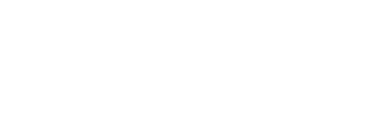
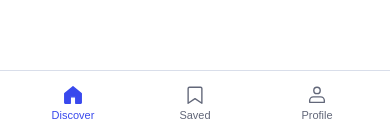
Before and after one commit to Pempixel-Web/skillbridge, a React (Vite) app: page / in a window 390 px wide. Shown: the part 710-841 px from the top of the page. Built offline with nearby package versions, Linux system fonts and the light colour scheme.

Commit message:
installed react router and add bottom navbar

```diff
--- a/package.json
+++ b/package.json
@@ -11,7 +11,8 @@
   },
   "dependencies": {
     "react": "^19.2.8",
-    "react-dom": "^19.2.8"
+    "react-dom": "^19.2.8",
+    "react-router-dom": "^7.18.4"
   },
   "devDependencies": {
     "@eslint/js": "^10.0.1",
--- a/src/App.jsx
+++ b/src/App.jsx
@@ -1,12 +1,14 @@
 import Navbar from "./components/Navbar";
 import Footer from "./components/Footer";
 import Directory from "./pages/Directory";
+import BottomNav from "./components/BottomNav";
 
 function App() {
   return (
     <>
       <Navbar />
       <Directory />
+      <BottomNav />
       <Footer />
     </>
   );
--- /dev/null
+++ b/src/components/BottomNav.css
@@ -0,0 +1,57 @@
+.bottom-nav {
+  display: none;
+}
+
+@media (max-width: 640px) {
+  .bottom-nav {
+    position: fixed;
+    right: 0;
+    bottom: 0;
+    left: 0;
+    z-index: 1000;
+
+    display: flex;
+    align-items: center;
+    justify-content: space-around;
+
+    height: 64px;
+    padding: 5px 12px;
+    padding-bottom: max(5px, env(safe-area-inset-bottom));
+
+    background: #ffffff;
+    border-top: 1px solid #d9deea;
+  }
+
+  .bottom-nav-item {
+    display: flex;
+    flex: 1;
+    flex-direction: column;
+    align-items: center;
+    justify-content: center;
+    gap: 3px;
+
+    color: #626779;
+    text-decoration: none;
+    font-size: 11px;
+    font-weight: 500;
+  }
+
+  .bottom-nav-item svg {
+    width: 22px;
+    height: 22px;
+    fill: none;
+    stroke: currentColor;
+    stroke-width: 1.5;
+    stroke-linecap: round;
+    stroke-linejoin: round;
+  }
+
+  .bottom-nav-item.active {
+    color: #3949ed;
+  }
+
+  .bottom-nav-item.active svg {
+    fill: #3949ed;
+    stroke: #3949ed;
+  }
+}
--- a/src/components/BottomNav.jsx
+++ b/src/components/BottomNav.jsx
@@ -1,30 +1,54 @@
-import { NavLink } from "react-router-dom";
+
 import "./BottomNav.css";
 
 const BottomNav = () => {
-  return (
-    <nav className="bottom-nav" aria-label="Mobile navigation">
-      <NavLink to="/" end className="bottom-nav-item">
+  const currentPath = window.location.pathname;
+
+  const links = [
+    {
+      label: "Discover",
+      path: "/",
+      icon: (
         <svg viewBox="0 0 24 24" aria-hidden="true">
           <path d="M3 10.5 12 3l9 7.5v10a.5.5 0 0 1-.5.5H15v-7H9v7H3.5a.5.5 0 0 1-.5-.5z" />
         </svg>
-        <span>Discover</span>
-      </NavLink>
-
-      <NavLink to="/saved" className="bottom-nav-item">
+      ),
+    },
+    {
+      label: "Saved",
+      path: "/saved",
+      icon: (
         <svg viewBox="0 0 24 24" aria-hidden="true">
           <path d="M6 3.5h12a1.5 1.5 0 0 1 1.5 1.5v16L12 16l-7.5 5V5A1.5 1.5 0 0 1 6 3.5Z" />
         </svg>
-        <span>Saved</span>
-      </NavLink>
-
-      <NavLink to="/profile" className="bottom-nav-item">
+      ),
+    },
+    {
+      label: "Profile",
+      path: "/profile",
+      icon: (
         <svg viewBox="0 0 24 24" aria-hidden="true">
           <circle cx="12" cy="7" r="3.5" />
           <path d="M4 20v-2a4 4 0 0 1 4-4h8a4 4 0 0 1 4 4v2Z" />
         </svg>
-        <span>Profile</span>
-      </NavLink>
+      ),
+    },
+  ];
+
+  return (
+    <nav className="bottom-nav" aria-label="Mobile navigation">
+      {links.map((link) => (
+        <a
+          key={link.path}
+          href={link.path}
+          className={`bottom-nav-item ${
+            currentPath === link.path ? "active" : ""
+          }`}
+        >
+          {link.icon}
+          <span>{link.label}</span>
+        </a>
+      ))}
     </nav>
   );
 };
--- a/src/index.css
+++ b/src/index.css
@@ -7,3 +7,10 @@
   padding: 0;
   font-family: Arial, sans-serif;
 }
+
+
+@media (max-width: 640px) {
+  body {
+    padding-bottom: 64px;
+  }
+}
```
Also changed, not shown: 1 other file (tests, documents, lock files or other folders).
